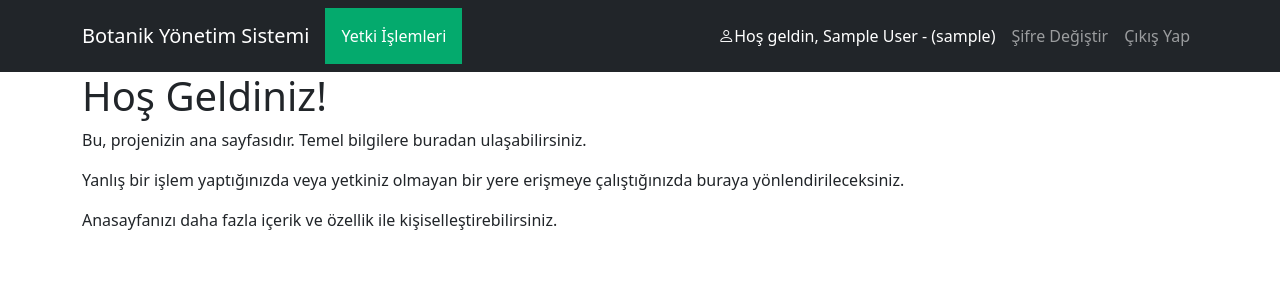
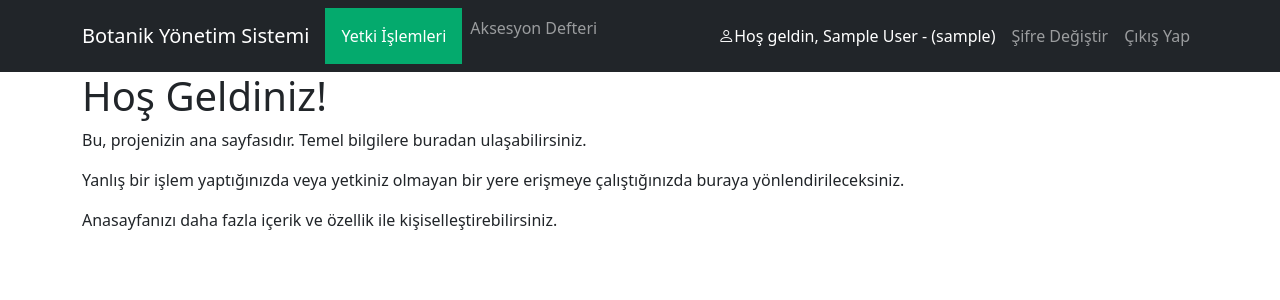
Before and after one commit to bekogluaydin/botanikProject, a Django app: page / in a window 1280 px wide. Shown: the top 300 px of the page. Run offline with Django 5.2, Linux system fonts and the light colour scheme; the visitor is signed in with stand-in values (Sample User, id 1); some libraries are stand-ins or nearby versions.

Commit message:
Add dropdown for user permissions and link to Accession Record list in navigation.

```diff
--- a/templates/partials/_nav.html
+++ b/templates/partials/_nav.html
@@ -19,7 +19,7 @@
 
             <ul class="navbar-nav me-auto">
 
-
+                {% if user.is_authenticated %}
                     <ul class="dropdown">
                         <li>
                             <button class="dropbtn">Yetki İşlemleri</button>
@@ -47,9 +47,13 @@
                         </li>
                     </ul>
 
-                    {% comment %} <li class="nav-item">
-                        <a href="{% url "list_course" %}" class="nav-link {% if request.resolver_match.url_name == 'list_course' %}active{% endif %}">Admin Course List</a>
-                    </li> {% endcomment %}
+                    {% if user|can_view_table:"AccessionRecord" %}
+                     <li class="nav-item">
+                        <a href="{% url "accession_record:accession_list" %}" class="nav-link {% if request.resolver_match.url_name == 'accession_list' %}active{% endif %}">Aksesyon Defteri</a>
+                    </li>
+                    {% endif %}
+
+                {% endif %}
 
 
 
```
